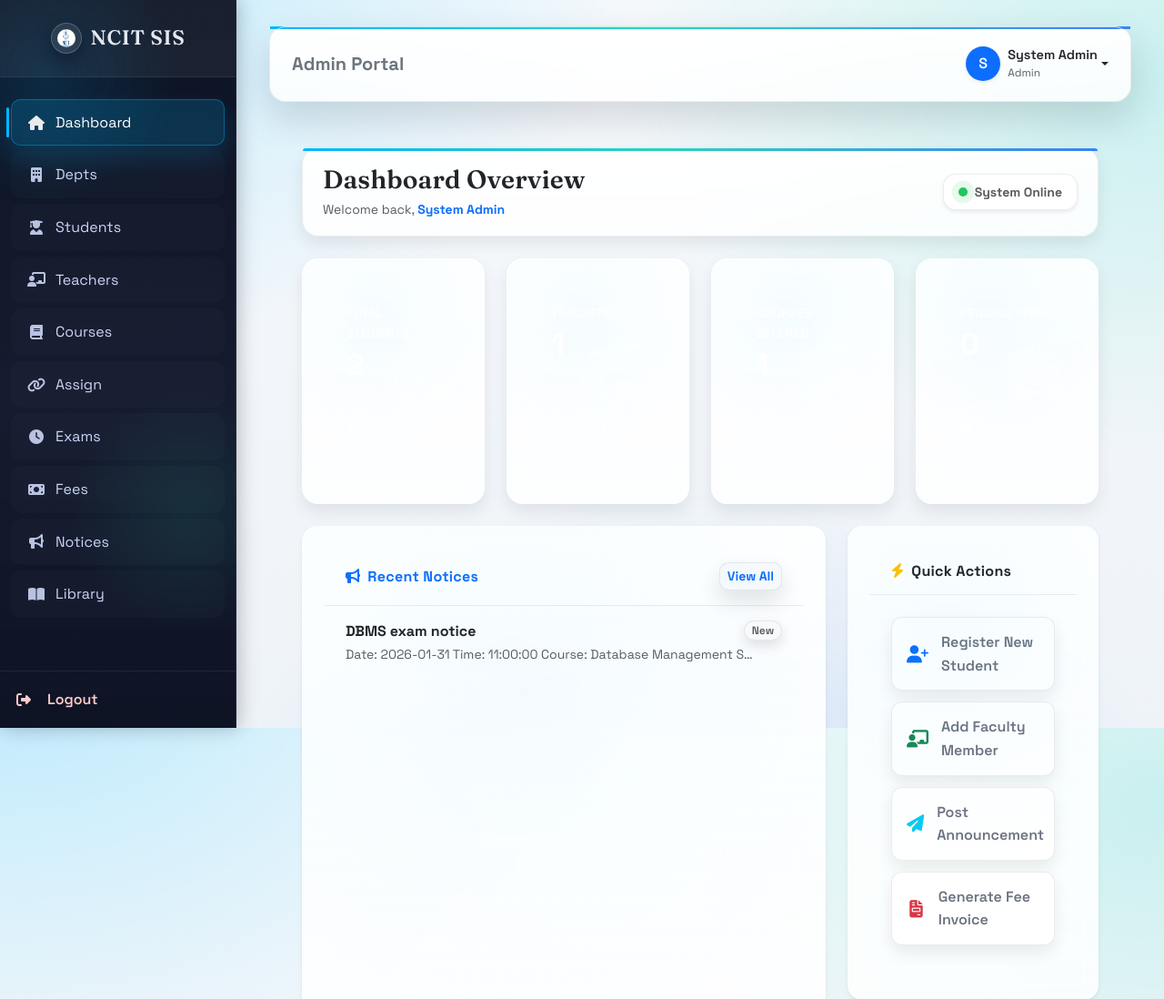
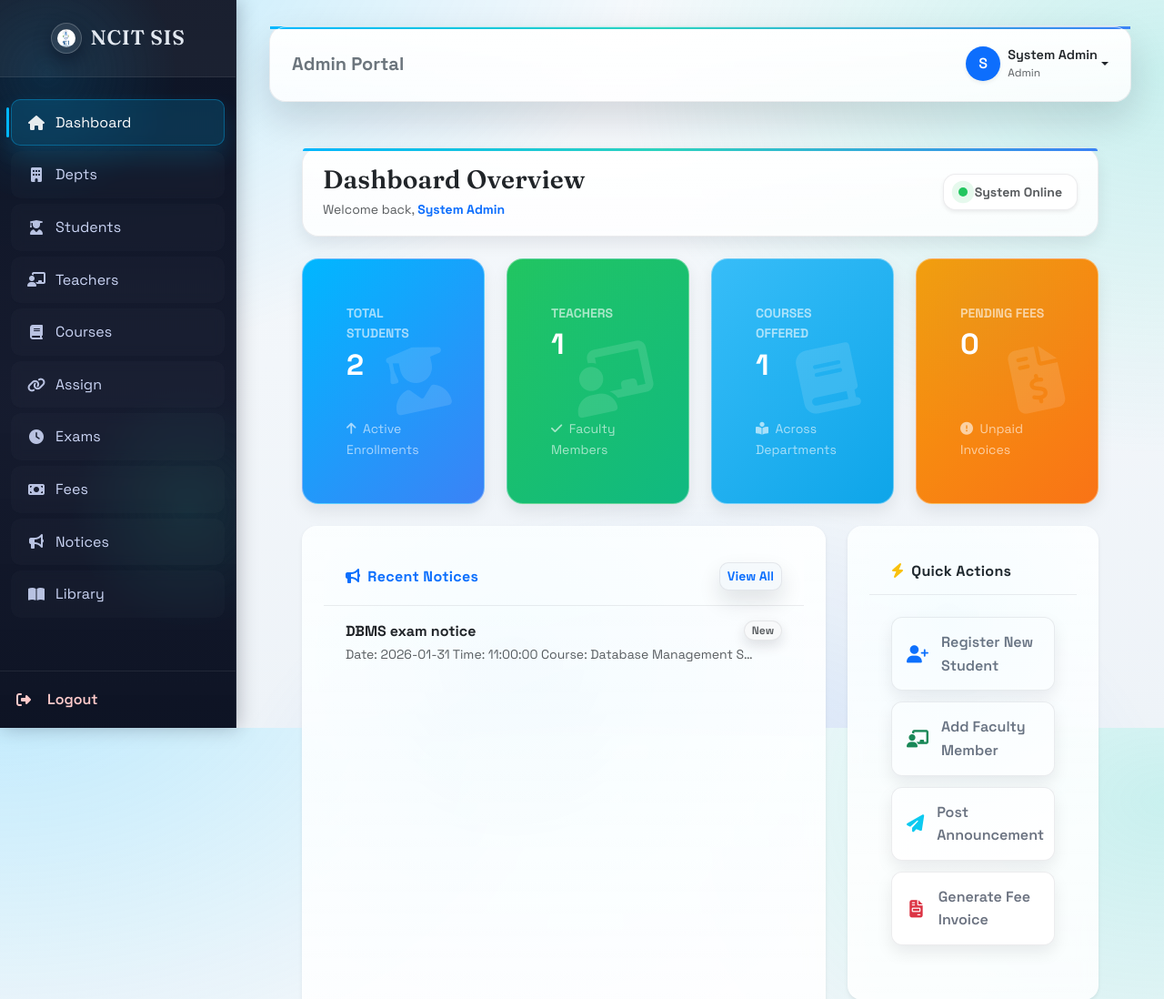
Before and after one commit to bigyan-svg/NCIT_SIS, a Flask app: page /admin in a window 1280 px wide. Shown: the top 1098 px of the page at 91% size. Run offline with Flask 3, Linux system fonts and the light colour scheme; a user stored in the database is signed in; data comes from the database, SQL or seed files in the repository.

Commit message:
Fix dashboard stat card contrast

```diff
--- a/static/style.css
+++ b/static/style.css
@@ -1233,12 +1233,13 @@ textarea:focus-visible {
 .stat-card {
     border-radius: var(--radius);
     border: 1px solid rgba(255, 255, 255, 0.35);
-    color: #fff;
+    color: var(--ink);
     overflow: hidden;
     position: relative;
     transition: transform 0.3s ease, box-shadow 0.3s ease;
     box-shadow: var(--shadow-sm);
     min-height: 140px;
+    background: var(--glass-strong);
 }
 
 .stat-card .card-body {
@@ -1258,9 +1259,44 @@ textarea:focus-visible {
     top: 50%;
     transform: translateY(-50%) rotate(-12deg);
     font-size: 4.4rem;
-    opacity: 0.18;
+    opacity: 0.12;
     z-index: 1;
     pointer-events: none;
+}
+
+.stat-card.bg-gradient-primary,
+.stat-card.bg-gradient-success,
+.stat-card.bg-gradient-info,
+.stat-card.bg-gradient-warning,
+.stat-card.bg-gradient-red,
+.stat-card.bg-gradient-blue,
+.stat-card.bg-gradient-green {
+    color: #fff;
+}
+
+.stat-card.bg-gradient-primary { background: linear-gradient(135deg, #00b7ff 0%, #3b82f6 100%); }
+.stat-card.bg-gradient-success { background: linear-gradient(135deg, #22c55e 0%, #10b981 100%); }
+.stat-card.bg-gradient-info { background: linear-gradient(135deg, #38bdf8 0%, #0ea5e9 100%); }
+.stat-card.bg-gradient-warning { background: linear-gradient(135deg, #f59e0b 0%, #f97316 100%); }
+.stat-card.bg-gradient-red { background: linear-gradient(135deg, #ef4444 0%, #fb7185 100%); }
+.stat-card.bg-gradient-blue { background: linear-gradient(135deg, #00b7ff 0%, #3b82f6 100%); }
+.stat-card.bg-gradient-green { background: linear-gradient(135deg, #22c55e 0%, #16a34a 100%); }
+
+.stat-card.bg-gradient-primary .text-uppercase,
+.stat-card.bg-gradient-success .text-uppercase,
+.stat-card.bg-gradient-info .text-uppercase,
+.stat-card.bg-gradient-warning .text-uppercase,
+.stat-card.bg-gradient-red .text-uppercase,
+.stat-card.bg-gradient-blue .text-uppercase,
+.stat-card.bg-gradient-green .text-uppercase,
+.stat-card.bg-gradient-primary .small,
+.stat-card.bg-gradient-success .small,
+.stat-card.bg-gradient-info .small,
+.stat-card.bg-gradient-warning .small,
+.stat-card.bg-gradient-red .small,
+.stat-card.bg-gradient-blue .small,
+.stat-card.bg-gradient-green .small {
+    color: rgba(255, 255, 255, 0.82);
 }
 
 .notice-item {
```
